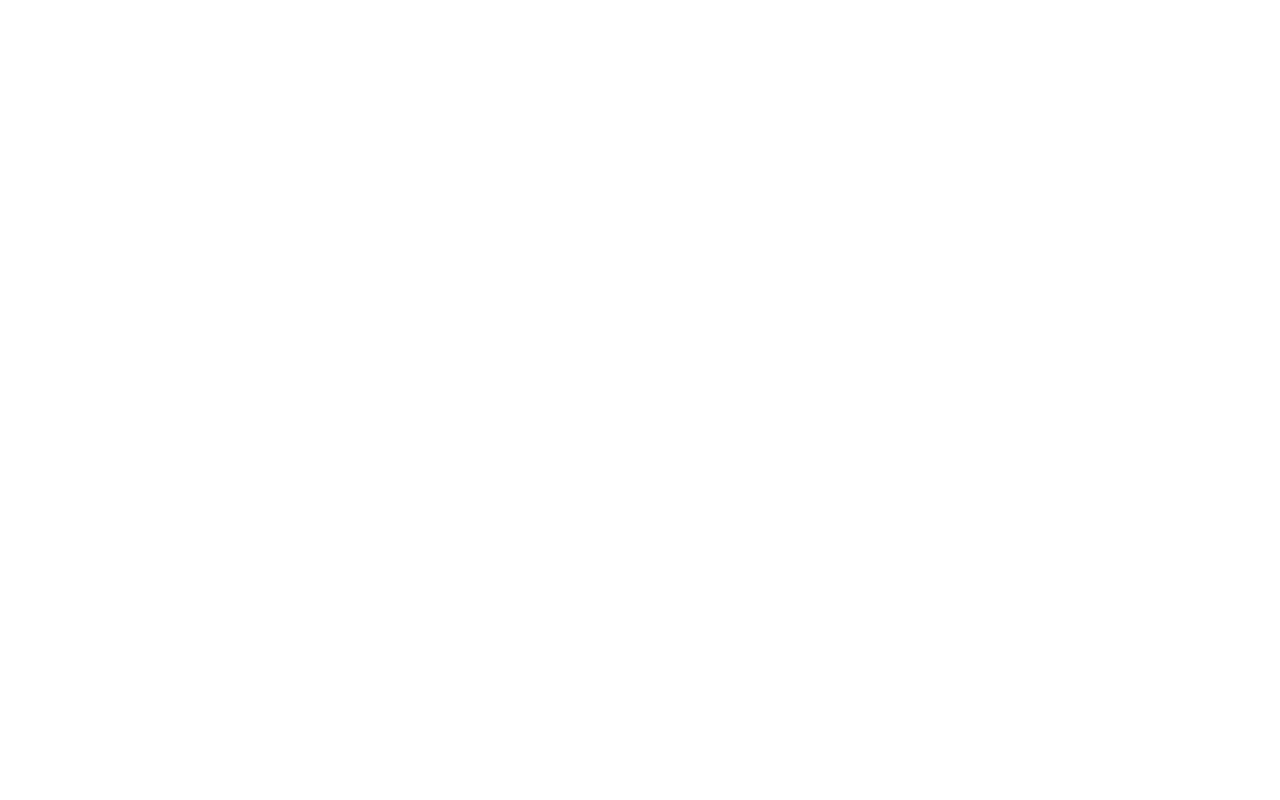
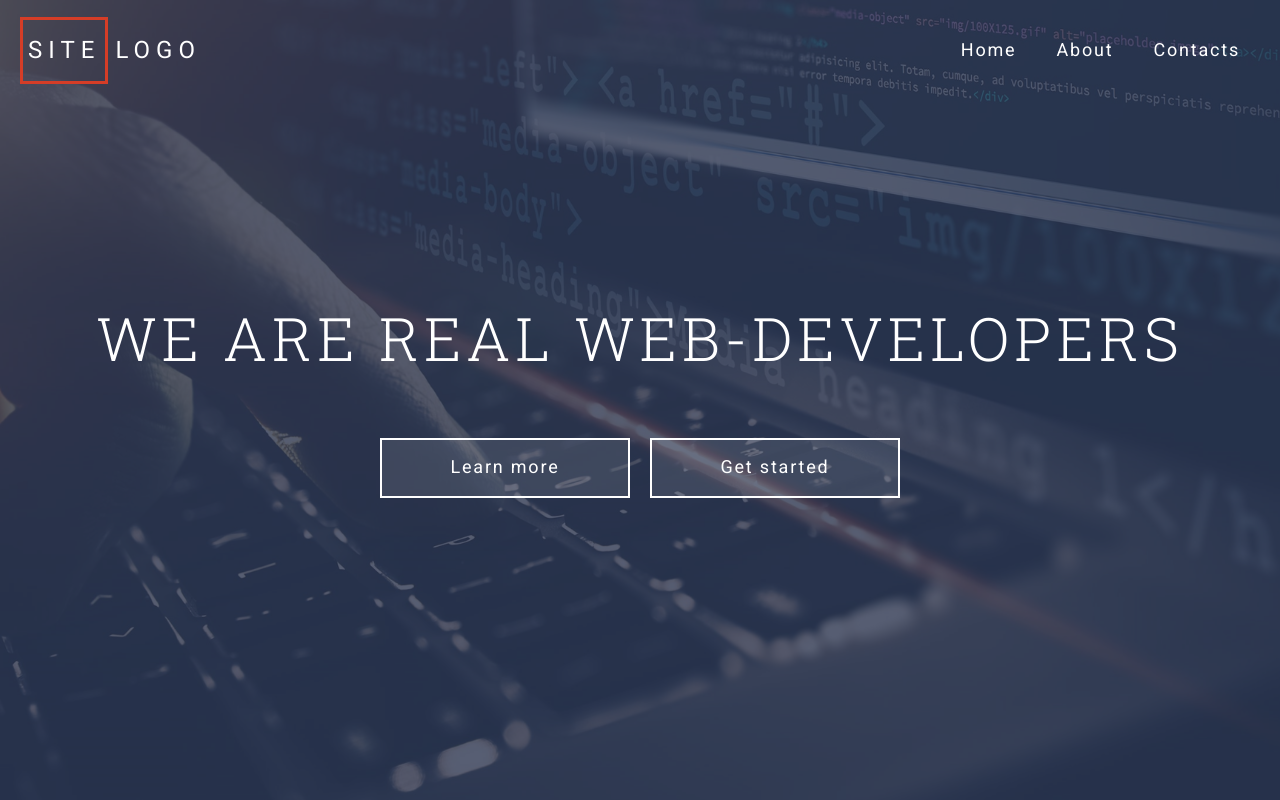
Before and after one commit to AlexSkrud/my_project, a website: page index.html in a window 1280 px wide. Drawn offline with Linux system fonts and the light colour scheme.

Commit message:
clone repo from lesson

```diff
--- a/assets/js/main.js
+++ /dev/null
@@ -1,9 +0,0 @@
-
-$(document).ready(function () {
-
-  $('.header-navbar__hamburger').on('click', function () {
-    $(this).toggleClass('active');
-    $('.header-navbar__list').toggleClass('active');
-  });
-
-});
--- a/assets/scss/common/_classes.scss
+++ b/assets/scss/common/_classes.scss
@@ -0,0 +1,22 @@
+.btn {
+  display: flex;
+  align-items: center;
+  justify-content: center;
+
+  min-width: 250px;
+  height: 60px;
+  padding: 0.5em 1em;
+
+  transition: background-color 0.5s;
+  letter-spacing: 0.1em;
+
+  border: 2px solid $color-light;
+  background-color: rgba($color-light, 0.1);
+
+  font-size: 18px;
+
+  &:hover,
+  &:focus {
+    background-color: $color-accent;
+  }
+}
--- a/assets/scss/common/_typography.scss
+++ b/assets/scss/common/_typography.scss
@@ -0,0 +1,30 @@
+*,
+*::before,
+*::after {
+  box-sizing: border-box;
+}
+
+html {
+  font-family: $font-main;
+  font-size: $font-size;
+  overflow-y: scroll;
+}
+
+body {
+  color: $color-primary;
+  background-color: $color-light;
+}
+
+h1 {
+  letter-spacing: 0.08em;
+
+  font-family: $font-header;
+  font-size: 3.75rem;
+  font-weight: 300;
+}
+
+a {
+  text-decoration: none;
+
+  color: $color-light;
+}
--- a/assets/scss/components/header/_header-content.scss
+++ b/assets/scss/components/header/_header-content.scss
@@ -0,0 +1,22 @@
+.header-content {
+  position: relative;
+  z-index: 1;
+  top: 0;
+
+  &__container {
+    @extend %container;
+  }
+
+  &__title {
+    margin: 0 0 66px;
+
+    text-align: center;
+  }
+
+  &__actions {
+    display: flex;
+    justify-content: center;
+
+    gap: $gap;
+  }
+}
--- a/assets/scss/components/header/_header-logo.scss
+++ b/assets/scss/components/header/_header-logo.scss
@@ -0,0 +1,14 @@
+.header-logo {
+  letter-spacing: 0.25em;
+
+  font-size: 24px;
+
+  &__accent {
+    display: inline-block;
+
+    margin-right: 7px;
+    padding: 17px 5px 17px 5px;
+
+    border: 3px solid #d53d27;
+  }
+}
--- a/assets/scss/components/header/_header-menu.scss
+++ b/assets/scss/components/header/_header-menu.scss
@@ -0,0 +1,15 @@
+.header-menu {
+  position: absolute;
+  z-index: 2;
+  top: 0;
+  right: 0;
+  left: 0;
+
+  &__container {
+    display: flex;
+    align-items: center;
+
+    @extend %container;
+    gap: $gap;
+  }
+}
--- a/assets/scss/components/header/_header-navbar.scss
+++ b/assets/scss/components/header/_header-navbar.scss
@@ -0,0 +1,35 @@
+.header-navbar {
+  flex-grow: 1;
+
+  &__btn {
+    display: none;
+  }
+
+  &__list {
+    display: grid;
+    justify-content: end;
+
+    grid-template-columns: repeat(auto-fit, minmax(50px, max-content));
+    @include unlist;
+  }
+
+  &__item {
+    margin: $gap $gap-sm;
+  }
+
+  &__link {
+    display: block;
+
+    padding: $gap $gap-sm;
+
+    transition: color 0.5s;
+    letter-spacing: 0.1em;
+
+    font-size: 18px;
+
+    &:hover,
+    &:focus {
+      color: $color-accent;
+    }
+  }
+}
--- a/assets/scss/components/header/_header-overlay.scss
+++ b/assets/scss/components/header/_header-overlay.scss
@@ -0,0 +1,8 @@
+.header-overlay {
+  position: absolute;
+
+  opacity: 0.8;
+  background-color: $color-primary;
+
+  inset: 0;
+}
--- a/assets/scss/components/header/_header.scss
+++ b/assets/scss/components/header/_header.scss
@@ -0,0 +1,15 @@
+.header {
+  position: relative;
+
+  display: grid;
+  align-content: center;
+
+  min-height: 100vh;
+  padding: 150px 0;
+
+  color: $color-light;
+  background-color: $color-primary;
+  background-image: url(../img/img-header.png);
+  background-position: center;
+  background-size: cover;
+}
--- a/assets/scss/mixins/_extends.scss
+++ b/assets/scss/mixins/_extends.scss
@@ -0,0 +1,6 @@
+%container {
+  max-width: $ul;
+  margin: 0 auto;
+  padding-right: $gap;
+  padding-left: $gap;
+}
--- a/assets/scss/mixins/_mixins-media.scss
+++ b/assets/scss/mixins/_mixins-media.scss
@@ -1,5 +1,4 @@
-@use "../presets" as *;
-
+//@use "../presets" as *;
 $diff: 0.2px;
 
 /* ul */
--- a/assets/scss/mixins/_mixins.scss
+++ b/assets/scss/mixins/_mixins.scss
@@ -1,4 +1,4 @@
-@use "../presets" as *;
+//@use "../presets" as *;
 
 @mixin text-shortener {
   display: block;
@@ -40,7 +40,7 @@
   list-style: none;
 }
 
-@mixin abs-position ($top: 0, $right: 0, $bottom: 0, $left: 0) {
+@mixin abs-position($top: 0, $right: 0, $bottom: 0, $left: 0) {
   position: absolute;
   top: $top;
   right: $right;
--- a/assets/scss/presets/_variables.scss
+++ b/assets/scss/presets/_variables.scss
@@ -1,15 +1,12 @@
 @use "sass:math";
-
 $font-header: "Roboto Slab", serif;
 $font-main: "Roboto", sans-serif;
 $font-size: 16px;
-
 $ul: 1340px;
 $xl: 1200px;
 $lg: 992px;
 $md: 768px;
 $sm: 576px;
-
 $gap: 20px;
 $gap-sm: math.div($gap, 2);
 $gap-lg: $gap * 1.5;
--- a/assets/scss/style.scss
+++ b/assets/scss/style.scss
@@ -1,18 +1,37 @@
-@use "../../libs/normalize.css/normalize";
+@import "../../libs/normalize.css/normalize";
 
-@use "common/typography";
-@use "common/classes";
+@import "presets/variables";
+@import "presets/skin";
 
-@use "components/header/header";
-@use "components/header/header-overlay";
-@use "components/header/header-menu";
-@use "components/header/header-logo";
-@use "components/header/header-navbar";
-@use "components/header/header-content";
-@use "components/sections/skills/skills";
-@use "components/sections/skills/skill-item";
-@use "components/sections/section-about";
-@use "components/sections/section-form";
-@use "components/sections/section-posts";
+@import "mixins/mixins";
+@import "mixins/mixins-media";
+@import "mixins/extends";
 
-@use "components/footer/footer";
+@import "common/typography";
+@import "common/classes";
+
+@import "components/header/header";
+@import "components/header/header-content";
+@import "components/header/header-menu";
+@import "components/header/header-logo";
+@import "components/header/header-navbar";
+@import "components/header/header-overlay";
+
+//@use "../../libs/normalize.css/normalize";
+//
+//@use "common/typography";
+//@use "common/classes";
+//
+//@use "components/header/header";
+//@use "components/header/header-content";
+//@use "components/header/header-menu";
+//@use "components/header/header-logo";
+//@use "components/header/header-navbar";
+//@use "components/header/header-overlay";
+//@use "components/sections/skills/skills";
+//@use "components/sections/skills/skill-item";
+//@use "components/sections/section-about";
+//@use "components/sections/section-form";
+//@use "components/sections/section-posts";
+//
+//@use "components/footer/footer";
--- a/index.html
+++ b/index.html
@@ -3,27 +3,71 @@
 
 <head>
   <meta charset="UTF-8">
-  <meta name="viewport" content="width=device-width, initial-scale=1.0, minimum-scale=1.0">
-  <meta http-equiv="X-UA-Compatible" content="ie=edge">
-  <link rel="shortcut icon" href="assets/img/favicon.png" type="image/png">
+  <meta content="width=device-width, initial-scale=1.0, minimum-scale=1.0" name="viewport">
+  <meta content="ie=edge" http-equiv="X-UA-Compatible">
+  <link href="assets/img/favicon.png" rel="shortcut icon" type="image/png">
   <!-- Подключаем шрифты Roboto и Roboto Slab c сервиса google -->
-  <link rel="preconnect" href="https://fonts.gstatic.com">
-  <link href="https://fonts.googleapis.com/css2?family=Roboto+Slab:wght@100;300;400;700&family=Roboto:wght@100;300;400;500;700;900&display=swap" rel="stylesheet">
+  <link href="https://fonts.gstatic.com" rel="preconnect">
+  <link
+      href="https://fonts.googleapis.com/css2?family=Roboto+Slab:wght@100;300;400;700&family=Roboto:wght@100;300;400;500;700;900&display=swap"
+      rel="stylesheet">
   <!-- Подключаем иконочный шрифт fontawesome -->
-  <link rel="stylesheet" href="libs/@fortawesome/fontawesome-free/css/all.min.css">
+  <link href="libs/@fortawesome/fontawesome-free/css/all.min.css" rel="stylesheet">
   <!-- Подключаем наш основной стиль, с которым будем работать -->
-  <link rel="stylesheet" href="assets/css/style.css">
+  <link href="assets/css/style.css" rel="stylesheet">
   <title>GRID-TEMPLATE</title>
 </head>
 
 <body>
 
-  <!-- Код пишем здесь -->
+<header class="header">
+  <div class="header-content">
+    <div class="header-content__container">
+      <h1 class="header-content__title">WE ARE REAL WEB-DEVELOPERS</h1>
+      <div class="header-content__actions">
+        <a class="btn btn--light" href="">Learn more</a>
+        <a class="btn btn--light" href="">Get started</a>
+      </div>
+    </div>
+  </div>
 
-  <!-- Подключаем библиотеку jquery, необходимую для работы нашего основного скрипта -->
-  <script src="libs/jquery/dist/jquery.min.js"></script>
-  <!-- Подключаем наш основной скрипт, с которым будем работать -->
-  <script src="assets/js/main.js"></script>
+  <div class="header-menu">
+    <div class="header-menu__container">
+
+      <div class="header-logo">
+        <a class="header-logo__link" href=""><span class="header-logo__accent">SITE</span>LOGO</a>
+      </div>
+
+      <nav class="header-navbar">
+        <div class="header-navbar__btn">
+          <div class="header-navbar__btn-row"></div>
+          <div class="header-navbar__btn-row"></div>
+          <div class="header-navbar__btn-row"></div>
+        </div>
+
+        <ul class="header-navbar__list">
+          <li class="header-navbar__item">
+            <a class="header-navbar__link" href="">Home</a>
+          </li>
+          <li class="header-navbar__item">
+            <a class="header-navbar__link" href="">About</a>
+          </li>
+          <li class="header-navbar__item">
+            <a class="header-navbar__link" href="">Contacts</a>
+          </li>
+        </ul>
+      </nav>
+
+    </div>
+  </div>
+
+  <div class="header-overlay"></div>
+</header>
+
+<!-- Подключаем библиотеку jquery, необходимую для работы нашего основного скрипта -->
+<script src="libs/jquery/dist/jquery.min.js"></script>
+<!-- Подключаем наш основной скрипт, с которым будем работать -->
+<script src="assets/js/main.js"></script>
 
 </body>
 </html>
```
Also changed, not shown: assets/css/style.css, 1 other file.
